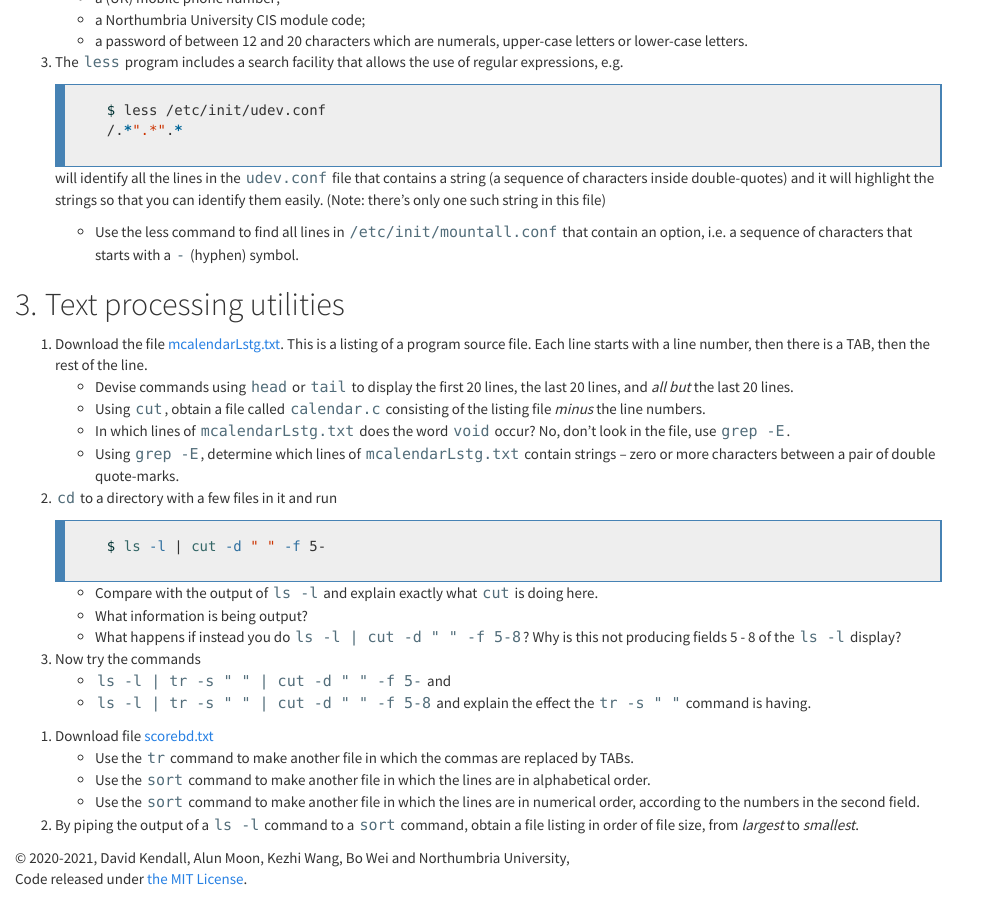
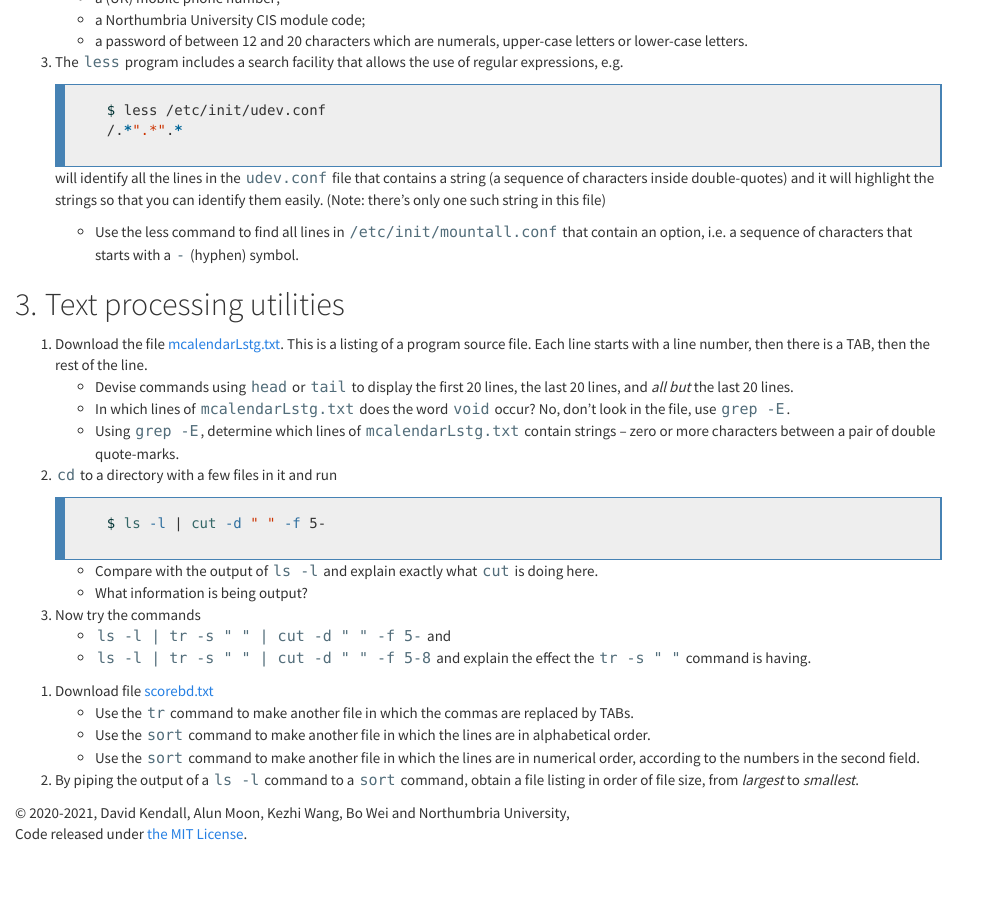
Before and after one commit to wkz20042008/kf4005, a Jekyll site: the page built from L10.md, in a window 1280 px wide and 900 px high, scrolled down 855 px. Shown: the whole window, without its empty margins (0-990 px from the left). Built offline with Jekyll 4.4.1, drawn with Linux system fonts in a browser that asks for light colours; nearby versions of some CDN libraries; after the commit the page ends 1710 px from its top, so only the background shows below that; some of the changed lines change nothing that is shown.

Commit message:
Update L10.md

```diff
--- a/L10.md
+++ b/L10.md
@@ -41,7 +41,6 @@ will highlight the strings so that you can identify them easily. (Note: there's
 1. Download the file [mcalendarLstg.txt](mcalendarLstg.txt). This is a listing of a program source file. Each line starts with a line number, then there is a TAB,
    then the rest of the line.
     * Devise commands using `head` or `tail` to display the first 20 lines, the last 20 lines, and *all but* the last 20 lines.
-    * Using `cut`, obtain a file called `calendar.c` consisting of the listing file *minus* the line numbers.
     * In which lines of `mcalendarLstg.txt` does the word `void` occur? No, don't look in the file, use `grep -E`.
     * Using `grep -E`, determine which lines of `mcalendarLstg.txt` contain strings -- zero or more characters between a pair of double quote-marks.
 
@@ -53,7 +52,7 @@ will highlight the strings so that you can identify them easily. (Note: there's
      {: .code}
     * Compare with the output of `ls -l` and explain exactly what `cut` is doing here.
     * What information is being output?
-    * What happens if instead you do `ls -l | cut -d " " -f 5-8`? Why is this not producing fields 5 - 8 of the `ls -l` display?
+
 
 3.  Now try the commands
     * `ls -l | tr -s " " | cut -d " " -f 5-` and
@@ -78,9 +77,9 @@ a command to the pipeline to fix it?
 
 
 
-6. Download file [scorebd.txt](scorebd.txt)
+4. Download file [scorebd.txt](scorebd.txt)
     * Use the `tr` command to make another file in which the commas are replaced by TABs.
     * Use the `sort` command to make another file in which the lines are in alphabetical order.
     * Use the `sort` command to make another file in which the lines are in numerical order, according to the numbers in the second field.
 
-7. By piping the output of a `ls -l` command to a `sort` command, obtain a file listing in order of file size, from *largest* to *smallest*.
+5. By piping the output of a `ls -l` command to a `sort` command, obtain a file listing in order of file size, from *largest* to *smallest*.
```
